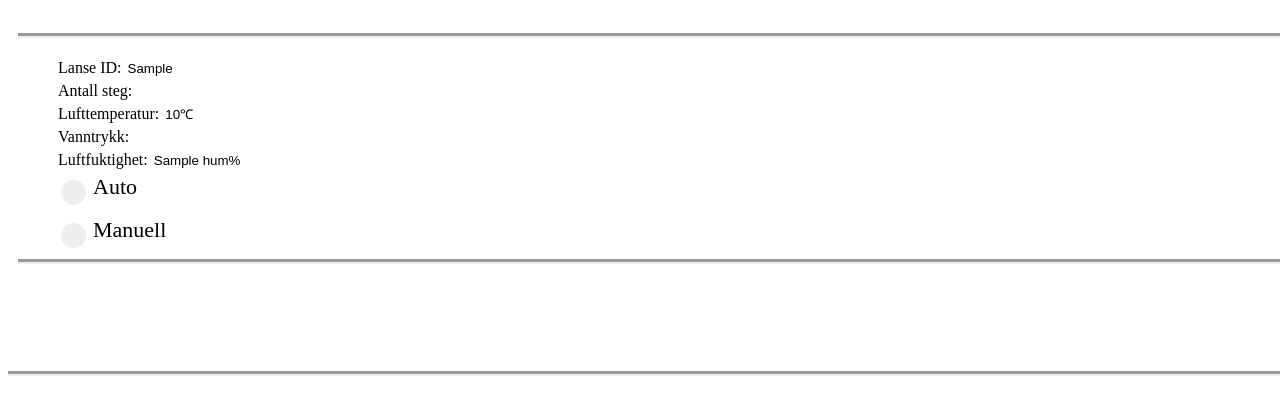
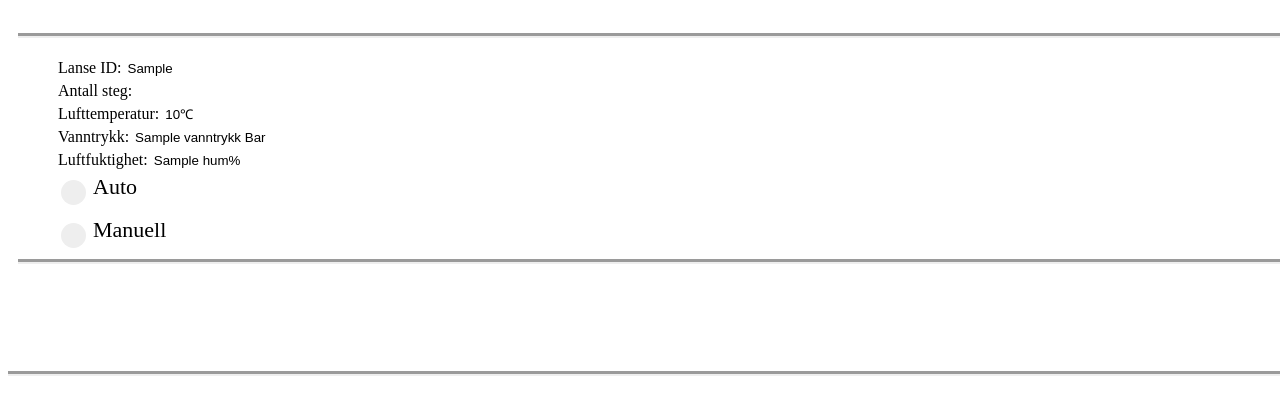
Before and after one commit to Snolanse/Server, a Django app: template lanseside/startside/templates/lansestyring/lansestyring.html in a window 1280 px wide. Shown: the top 415 px of the page. Run offline with Django 3.2, Linux system fonts and the light colour scheme; the template is opened without the code that fills it: most values are stand-ins (such as "Sample title", 1, 10 or a date in 2020).

Commit message:
Update lansestyring.html
text

```diff
--- a/lanseside/startside/templates/lansestyring/lansestyring.html
+++ b/lanseside/startside/templates/lansestyring/lansestyring.html
@@ -41,7 +41,7 @@
             </li>
             <li>
                 Vanntrykk:
-                <input name="vtrykk" type="number" id="vtrykk" value="{{vanntrykk}} Bar" readonly />
+                <input name="vtrykk" type="text" id="vtrykk" value="{{vanntrykk}} Bar" readonly />
             </li>
             <li>
                 Luftfuktighet:
```
